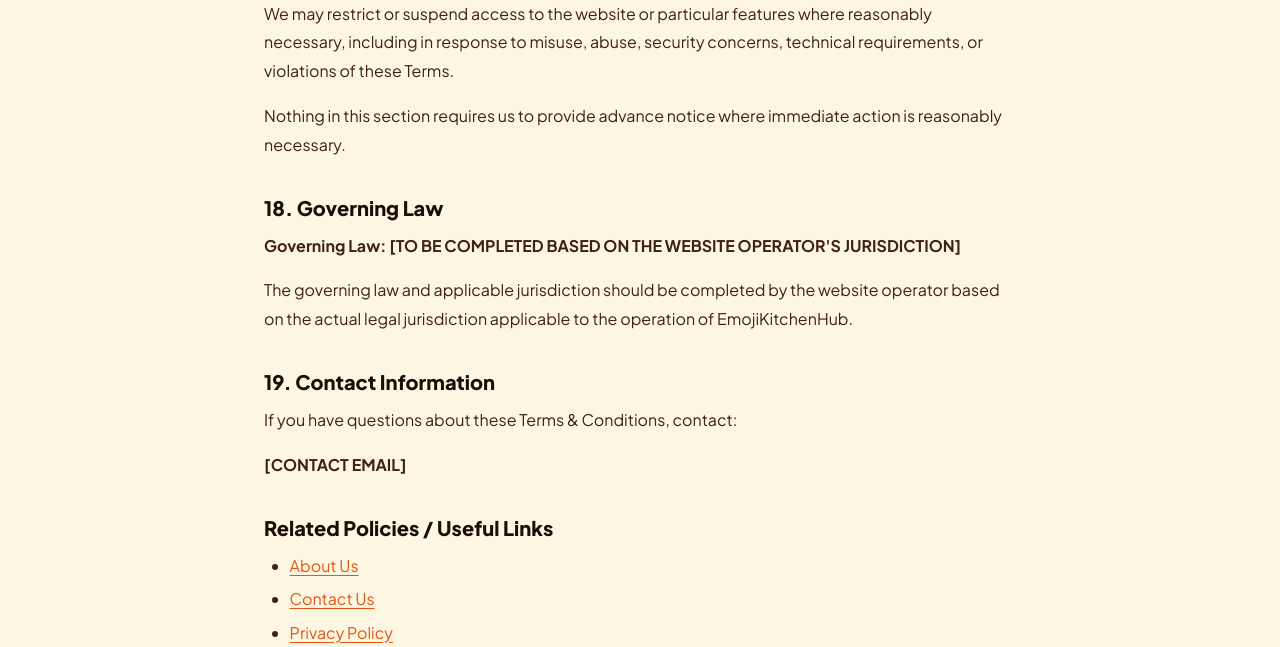
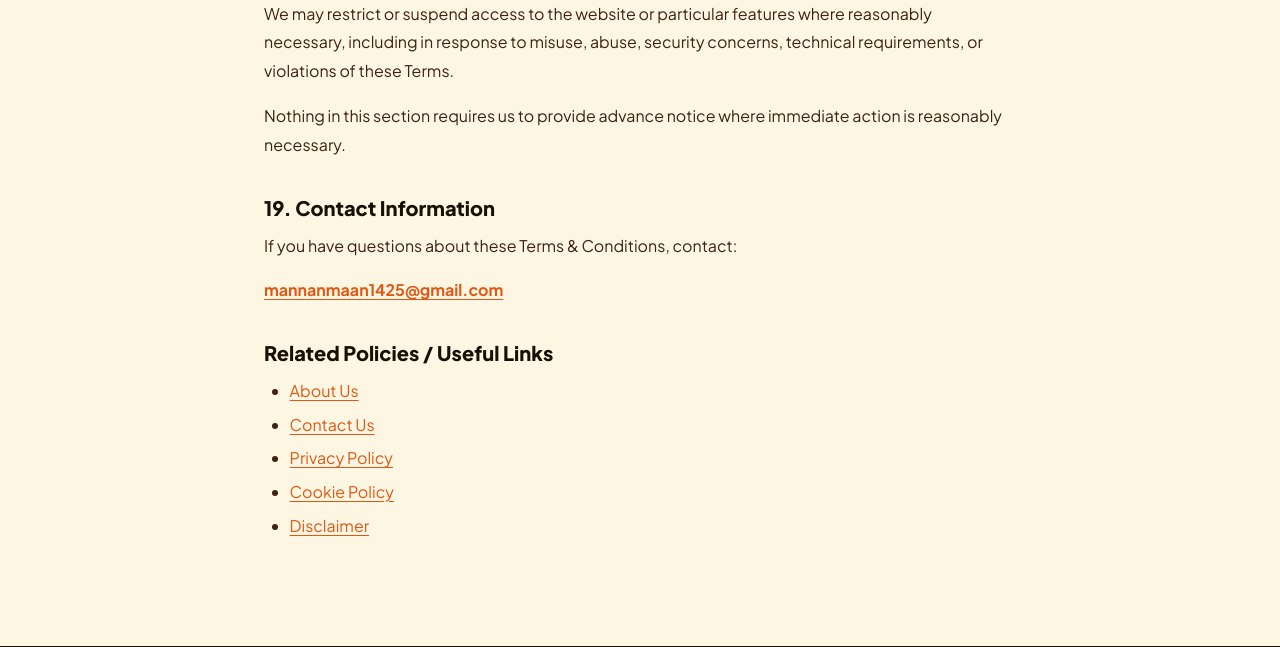
Before and after one commit to abdulmoiz1425/Emoji-Kitchen, a Django app: page /terms/ in a window 1280 px wide. Shown: the part 4399-5046 px from the top of the page. Run offline with Django 4.2, Linux system fonts and the light colour scheme; parts of the project's set-up code (start-up, migrations or seed data) failed here and were passed over; some libraries are stand-ins or nearby versions.

Commit message:
Fill legal contact emails and remove the governing-law placeholder.

```diff
--- a/kitchen/templates/kitchen/about.html
+++ b/kitchen/templates/kitchen/about.html
@@ -46,7 +46,7 @@
 <p>References to third-party names, products, services, platforms, or trademarks are used where relevant to describe or explain their subject matter. Those names and trademarks belong to their respective owners.</p>
 <p>EmojiKitchenHub does not claim ownership of third-party trademarks or imply an official relationship where none exists.</p>
 <h2>Contact Us</h2>
-<p>If you have a question about EmojiKitchenHub, encounter a technical issue, want to suggest content, or have a concern about information published on the website, you can contact us through our [CONTACT EMAIL].</p>
+<p>If you have a question about EmojiKitchenHub, encounter a technical issue, want to suggest content, or have a concern about information published on the website, you can contact us through our <a href="mailto:mannanmaan1425@gmail.com">mannanmaan1425@gmail.com</a>.</p>
 <p>For additional ways to contact us, please visit our Contact Us page.</p>
 <h2>Related Policies / Useful Links</h2>
 <ul>
--- a/kitchen/templates/kitchen/cookie_policy.html
+++ b/kitchen/templates/kitchen/cookie_policy.html
@@ -68,7 +68,7 @@
 <p>The updated version will be published on this page with a revised "Last Updated" date.</p>
 <h2>Contact Information</h2>
 <p>If you have questions about this Cookie Policy, contact:</p>
-<p><strong>[CONTACT EMAIL]</strong></p>
+<p><strong><a href="mailto:mannanmaan1425@gmail.com">mannanmaan1425@gmail.com</a></strong></p>
 <h2>Related Policies / Useful Links</h2>
 <ul>
 <li><a href="{% url 'privacy' %}">Privacy Policy</a></li>
--- a/kitchen/templates/kitchen/disclaimer.html
+++ b/kitchen/templates/kitchen/disclaimer.html
@@ -47,7 +47,7 @@
 <p>Nothing in this disclaimer is intended to exclude or limit any responsibility that cannot legally be excluded or limited under applicable law.</p>
 <h2>Contact Information</h2>
 <p>If you have questions about this Disclaimer, please contact:</p>
-<p><strong>[CONTACT EMAIL]</strong></p>
+<p><strong><a href="mailto:mannanmaan1425@gmail.com">mannanmaan1425@gmail.com</a></strong></p>
 <h2>Related Policies / Useful Links</h2>
 <ul>
 <li><a href="{% url 'about' %}">About Us</a></li>
--- a/kitchen/templates/kitchen/privacy.html
+++ b/kitchen/templates/kitchen/privacy.html
@@ -94,7 +94,7 @@
 <p>EmojiKitchenHub is intended to provide general online emoji tools and resources.</p>
 <p>We do not knowingly request unnecessary personal information from children.</p>
 <p>If you believe that a child has provided personal information through the website and you have a privacy concern, please contact us at:</p>
-<p><strong>[CONTACT EMAIL]</strong></p>
+<p><strong><a href="mailto:mannanmaan1425@gmail.com">mannanmaan1425@gmail.com</a></strong></p>
 <p>We will review the request based on the information provided and applicable requirements.</p>
 <h2>15. International Users</h2>
 <p>EmojiKitchenHub may be accessible to visitors from different countries.</p>
@@ -113,10 +113,10 @@
 </ul>
 <p>The availability and scope of these rights depend on applicable law and the circumstances of the request.</p>
 <p>To submit a privacy-related request, contact:</p>
-<p><strong>[CONTACT EMAIL]</strong></p>
+<p><strong><a href="mailto:mannanmaan1425@gmail.com">mannanmaan1425@gmail.com</a></strong></p>
 <h2>17. How to Contact Us</h2>
 <p>For questions about this Privacy Policy or privacy-related requests, contact:</p>
-<p><strong>[CONTACT EMAIL]</strong></p>
+<p><strong><a href="mailto:mannanmaan1425@gmail.com">mannanmaan1425@gmail.com</a></strong></p>
 <p>Please provide enough information for us to understand your request.</p>
 <p>Do not send unnecessary sensitive information.</p>
 <h2>18. Changes to This Privacy Policy</h2>
--- a/kitchen/templates/kitchen/terms.html
+++ b/kitchen/templates/kitchen/terms.html
@@ -81,12 +81,9 @@
 <h2>17. Termination or Restriction of Access</h2>
 <p>We may restrict or suspend access to the website or particular features where reasonably necessary, including in response to misuse, abuse, security concerns, technical requirements, or violations of these Terms.</p>
 <p>Nothing in this section requires us to provide advance notice where immediate action is reasonably necessary.</p>
-<h2>18. Governing Law</h2>
-<p><strong>Governing Law: [TO BE COMPLETED BASED ON THE WEBSITE OPERATOR'S JURISDICTION]</strong></p>
-<p>The governing law and applicable jurisdiction should be completed by the website operator based on the actual legal jurisdiction applicable to the operation of EmojiKitchenHub.</p>
 <h2>19. Contact Information</h2>
 <p>If you have questions about these Terms &amp; Conditions, contact:</p>
-<p><strong>[CONTACT EMAIL]</strong></p>
+<p><strong><a href="mailto:mannanmaan1425@gmail.com">mannanmaan1425@gmail.com</a></strong></p>
 <h2>Related Policies / Useful Links</h2>
 <ul>
 <li><a href="{% url 'about' %}">About Us</a></li>
```
